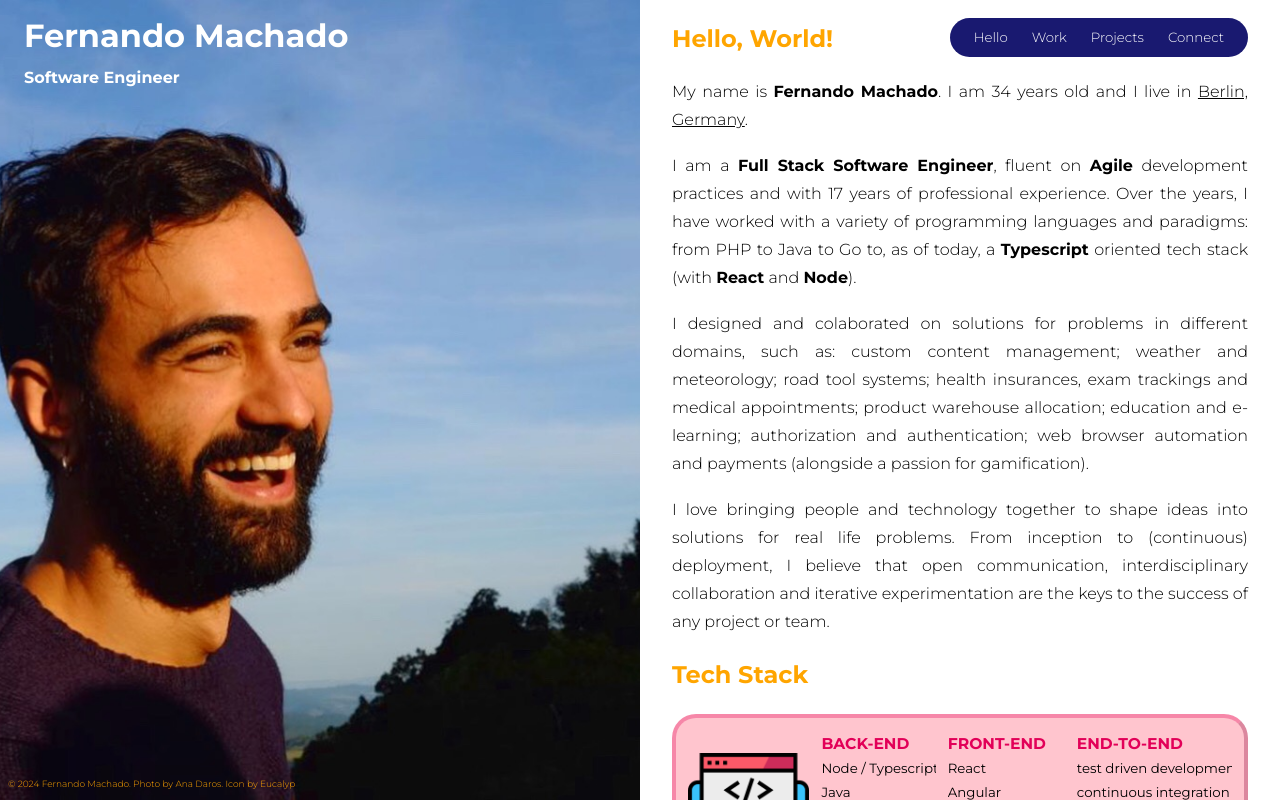
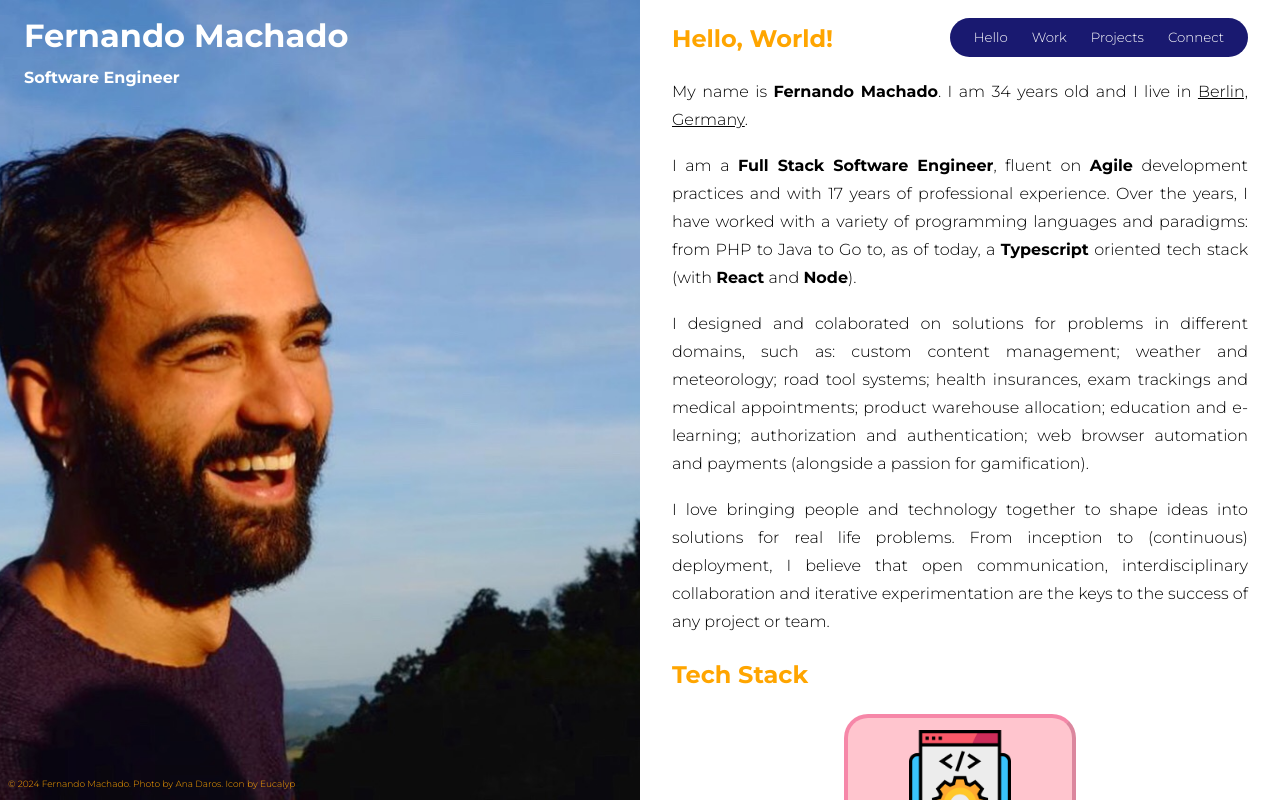
Before and after one commit to fer-nando-machado/fer-nando-machado.github.io, a React (Vite) app: page / in a window 1280 px wide. Built offline with nearby package versions, Linux system fonts and the light colour scheme.

Commit message:
refactors tech stack style

```diff
--- a/src/sections/TechStack.css
+++ b/src/sections/TechStack.css
@@ -11,9 +11,7 @@ section.tech-stack {
 }
 
 section.tech-stack img {
-  max-width: 175px;
-  min-width: 75px;
-  width: 10vw;
+  width: clamp(100px, 8vw, 200px);
 }
 
 section.tech-stack h3 {
@@ -27,11 +25,14 @@ section.tech-stack div {
   font-weight: 400;
 }
 
-@media (max-width: 1200px) {
+@media (max-width: 1300px) {
   section.tech-stack {
     flex-direction: column;
+    align-items: center;
+    margin: auto;
+    width: 200px;
   }
   section.tech-stack div {
-    width: 175px;
+    width: 100%;
   }
 }
```
